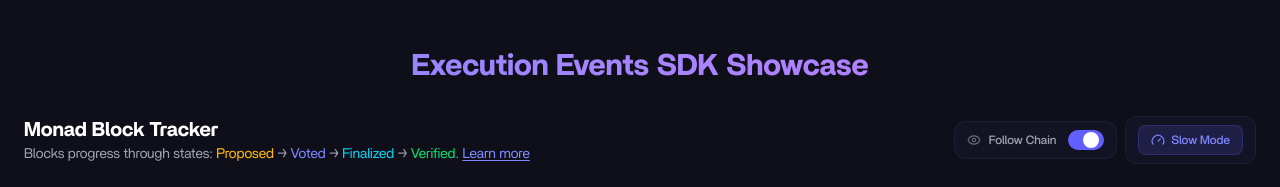
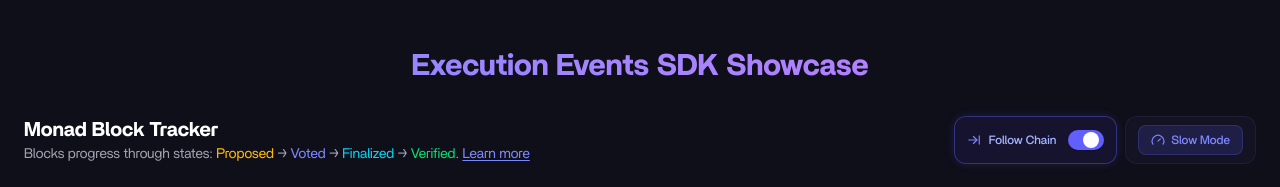
Before and after one commit to monad-internal-eng/monode, a Next.js app in the folder frontend/: page / in a window 1280 px wide. Shown: the top 187 px of the page. Built offline with nearby package versions, Linux system fonts and the light colour scheme; no server answers.

Commit message:
feat(frontend): enhance follow chain toggle with improved visual feedback

```diff
--- a/frontend/components/block-state-tracker/follow-chain-toggle.tsx
+++ b/frontend/components/block-state-tracker/follow-chain-toggle.tsx
@@ -1,7 +1,8 @@
 'use client'
 
-import { Eye } from 'lucide-react'
+import { ArrowRightToLine } from 'lucide-react'
 import { Switch } from '@/components/ui/switch'
+import { cn } from '@/lib/utils'
 
 interface FollowChainToggleProps {
   isFollowing: boolean
@@ -13,16 +14,38 @@
   onChange,
 }: FollowChainToggleProps) {
   return (
-    <div className="flex items-center gap-3 px-3 py-2 bg-[#16162a]/60 rounded-lg border border-[#2a2a4a]/50">
+    <div
+      className={cn(
+        'flex items-center gap-3 px-3 h-12 rounded-lg border transition-all duration-300',
+        isFollowing
+          ? 'bg-indigo-950/40 border-indigo-500/40 shadow-[0_0_12px_-3px_rgba(99,102,241,0.3)]'
+          : 'bg-[#16162a]/60 border-[#2a2a4a]/50',
+      )}
+    >
       <div className="flex items-center gap-2">
-        <Eye className="w-3.5 h-3.5 text-[#6a6a7a]" />
-        <span className="text-xs text-[#a0a0b0] font-medium whitespace-nowrap">
+        <ArrowRightToLine
+          className={cn(
+            'w-3.5 h-3.5 transition-colors duration-200',
+            isFollowing ? 'text-indigo-400' : 'text-indigo-400/50',
+          )}
+        />
+        <span
+          className={cn(
+            'text-xs font-medium whitespace-nowrap transition-colors duration-200',
+            isFollowing ? 'text-indigo-300' : 'text-indigo-400/70',
+          )}
+        >
           Follow Chain
         </span>
       </div>
       <Switch
         checked={isFollowing}
         onCheckedChange={onChange}
+        title={
+          isFollowing
+            ? 'Following latest blocks'
+            : 'Click to auto-scroll to latest blocks'
+        }
         className="data-[state=checked]:bg-indigo-500 data-[state=unchecked]:bg-[#2a2a4a] h-5 w-9"
       />
     </div>
```
